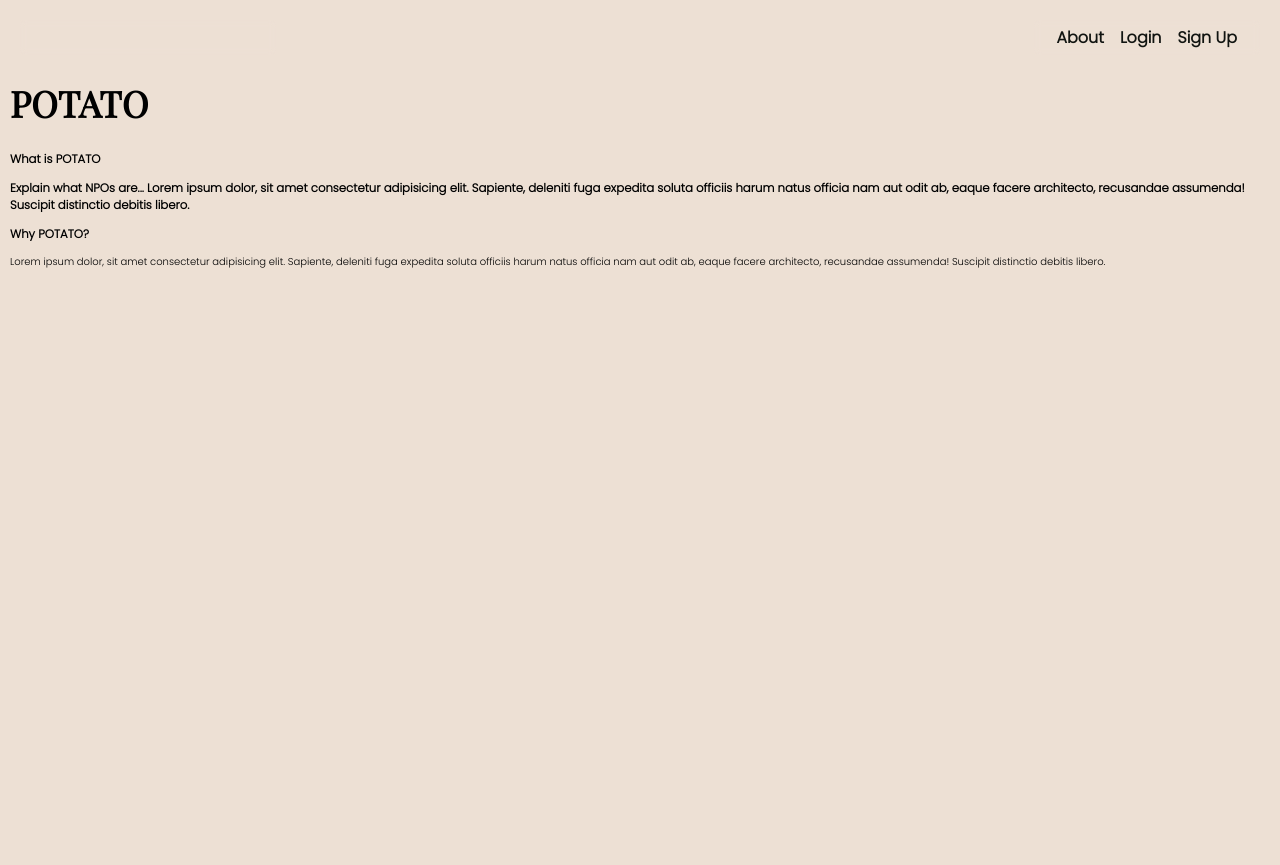
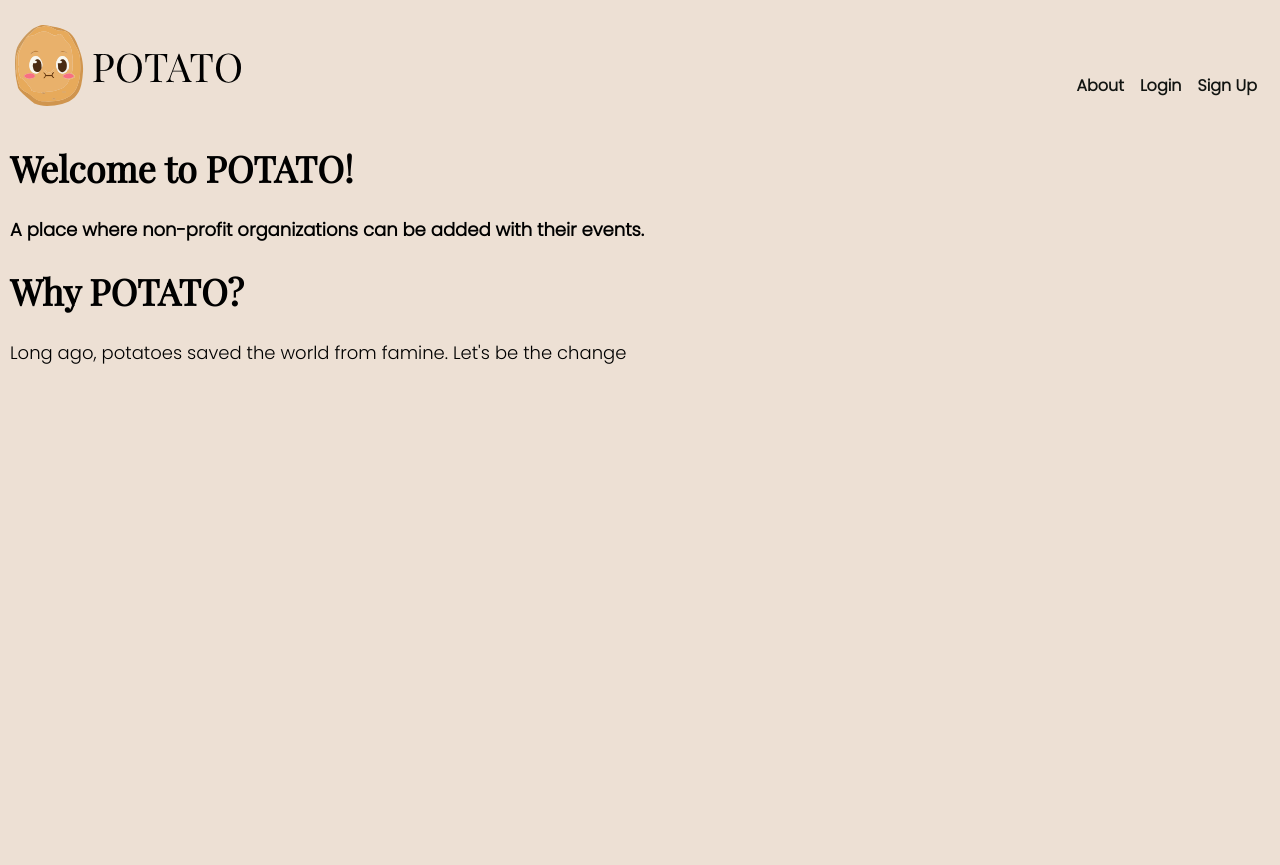
Before and after one commit to imcocokim/npo-collector, a Django app: page /about/ in a window 1280 px wide. Before the commit the page ends 268 px from the top, so only its background shows below. Run offline with Django 4.2, Linux system fonts and the light colour scheme.

Commit message:
add images

```diff
--- /dev/null
+++ b/main_app/static/css/about.css
@@ -0,0 +1,4 @@
+p {
+  font-size: var(--font-l);
+  font-family: 'Poppins', sans-serif;
+}
--- a/main_app/static/css/base.css
+++ b/main_app/static/css/base.css
@@ -26,7 +26,7 @@ body {
   align-items: center;
   font-family: 'Poppins', sans-serif;
   min-height: 100vh;
-  --nav-bg: #ADC178;
+  --nav-bg: #EDE0D4;
   --nav-bg-ff: rgba(104, 197, 248, .9);
   --borders: #ADC178 solid 2px;
   --text-color: rgb(17, 20, 17);
@@ -48,8 +48,8 @@ body {
 
 header {
   width: 100%;
-  /* background: var(--nav-bg-ff); */
-  border-bottom: var(--borders);
+  background-color: #EDE0D4;;
+  height: max-content;
 }
 
 h1 {
@@ -59,6 +59,7 @@ h1 {
 
 nav {
   margin: 10px;
+  background-color: var(--nav-bg);
 }
 
 ul {
@@ -75,7 +76,7 @@ main {
 input,
 select,
 textarea {
-  border-radius: var(--card-border-radius);
+  border-radius: 5px;
   background-color: var(--container-bg);
   border: none;
   box-shadow: var(--card-box-shadow);
@@ -194,6 +195,8 @@ nav li {
   .header-logo-container {
     margin: 10px 0;
     padding: 0 15px;
+    background-color: var(--nav-bg);
+    height: max-content;
   }
 
   /* visual fix to help align logo */
@@ -201,10 +204,14 @@ nav li {
     padding-top: 3px;
   }
 
+  .npo-image{
+    height: 100px;
+  }
   nav {
     margin-left: auto;
     display: flex;
     justify-content: center;
+    background-color: var(--nav-bg);
   }
 
   nav ul {
@@ -229,13 +236,6 @@ nav li {
     margin-left: 25px;
   }
 
-  @supports (-webkit-backdrop-filter: none) or (backdrop-filter: none) {
-    header {
-      /* background: var(--nav-bg); */
-      -webkit-backdrop-filter: blur(3px);
-      backdrop-filter: blur(3px);
-    }
-  }
 }
 
 @media only screen and (min-width: 1024px) {
@@ -245,21 +245,15 @@ nav li {
 
   header {
     margin: 20px 20px 0 20px;
-    width: calc(100vw - 40px);
     max-width: 1920px;
-    top: 20px;
-    background-color: transparent;
     border-bottom: none;
-  }
-
-  nav,
-  .header-logo-container {
-    margin: 0;
-    /* background: var(--nav-bg-ff); */
+    height: 100px;
+    padding-top: 30px;
   }
 
   nav {
     margin-left: auto;
+    background-color: var(--nav-bg);
   }
 
   .header-logo-container {
@@ -267,19 +261,14 @@ nav li {
     padding-top: 6px;
     width: 256px;
     height: 35px;
+    margin-bottom: 50px;
   }
 
-  @supports (-webkit-backdrop-filter: none) or (backdrop-filter: none) {
-    header {
-      -webkit-backdrop-filter: none;
-      backdrop-filter: none;
-    }
 
-    nav,
-    .header-logo-container {
-      /* background: #A98467; */
-      -webkit-backdrop-filter: blur(3px);
-      backdrop-filter: blur(3px);
-    }
+  nav,
+  .header-logo-container {
+    background-color: var(--nav-bg);
+    height: max-content;
   }
+
 }
--- a/main_app/templates/about.html
+++ b/main_app/templates/about.html
@@ -2,15 +2,14 @@
 {% load static %}
 
 {% block head %}
-{% comment %} <link rel="stylesheet" type="text/css" href="{% static 'css/home.css' %}"/> {% endcomment %}
+<link rel="stylesheet" type="text/css" href="{% static 'css/about.css' %}"/>
 {% endblock head %}
 
 {% block content %}
-<h1>POTATO</h1>
-<h3>What is POTATO<h3>
-<p>Explain what NPOs are... Lorem ipsum dolor, sit amet consectetur adipisicing elit. Sapiente, deleniti fuga expedita soluta officiis harum natus officia nam aut odit ab, eaque facere architecto, recusandae assumenda! Suscipit distinctio debitis libero.</p>
-<h3>Why POTATO?</h3>
-<p>Lorem ipsum dolor, sit amet consectetur adipisicing elit. Sapiente, deleniti fuga expedita soluta officiis harum natus officia nam aut odit ab, eaque facere architecto, recusandae assumenda! Suscipit distinctio debitis libero.</p>
+<h1>Welcome to POTATO!<h1>
+<p>A place where non-profit organizations can be added with their events.</p>
+<h1>Why POTATO?</h1>
+<p>Long ago, potatoes saved the world from famine. Let's be the change </p>
 
 
 {% endblock content %}
--- a/main_app/templates/base.html
+++ b/main_app/templates/base.html
@@ -22,10 +22,9 @@
 <body>
     <header>
       <div class="header-logo-container">
-        {% comment %} ADD LOGO IMAGE BELOW
         <a href="/">
-          <img src="" alt="">
-        </a> {% endcomment %}
+          <img src="{% static 'images/logo.svg' %}" alt="Potato Logo">
+        </a>
       </div>
       <nav>
         <ul>
--- a/main_app/templates/home.html
+++ b/main_app/templates/home.html
@@ -6,6 +6,12 @@
 {% endblock head %}
 
 {% block content %}
+<section class="logo-container">
+  <img
+    src="{% static 'images/main.svg' %}"
+    alt="potato logo"
+  />
+</section>
 {% if not user.is_authenticated %}
   <section>
     <form action="{% url 'home' %}" method="post" class="login">
--- a/main_app/templates/main_app/npo_form.html
+++ b/main_app/templates/main_app/npo_form.html
@@ -12,8 +12,6 @@
   {% else %}
     <h1>Add NPO</h1>
   {% endif %}
-  ADD IMAGE
-  {% comment %} <img src="" alt=""> {% endcomment %}
 </div>
 <form action="" method="POST" class="form-container">
   {% csrf_token %}
--- a/main_app/templates/npos/detail.html
+++ b/main_app/templates/npos/detail.html
@@ -18,8 +18,7 @@
 {% block content %}
 <section class="npo-container">
   <div class="npo-img">
-    IMAGE
-    {% comment %} <img src="" alt=""> {% endcomment %}
+    <img src="{% static 'images/shy.svg'%}" alt="shy potato">
   </div>
   <div class="npo-details">
     <h1>{{ npo.name }}</h1>
--- a/main_app/templates/npos/index.html
+++ b/main_app/templates/npos/index.html
@@ -16,9 +16,7 @@
           <a href="{% url 'npos_detail' npo.id %}">
             <div class="card-content">
               <div class="card-img-container">
-                IMAGE
-                {% comment %} add image below {% endcomment %}
-                {% comment %} <img src="" alt=""> {% endcomment %}
+                <img src="{% static 'images/sunglass.svg'%}" alt="potato in sunglasses">
               </div>
               <h2 class="card-title">{{ npo.name }}</h2>
               <p>{{ npo.get_topic_display }}</p>
```
Also changed, not shown: main_app/static/css/npos/npo-detail.css (+5 -6 lines), main_app/static/images/logo.svg (added), main_app/static/images/main.svg (added).
